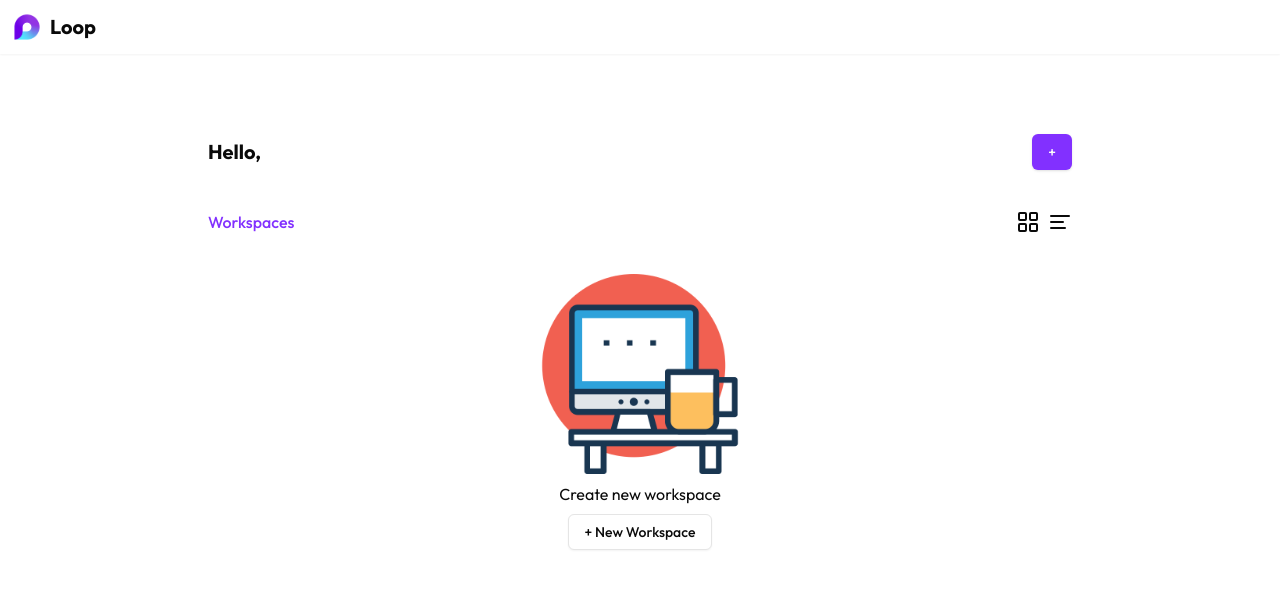
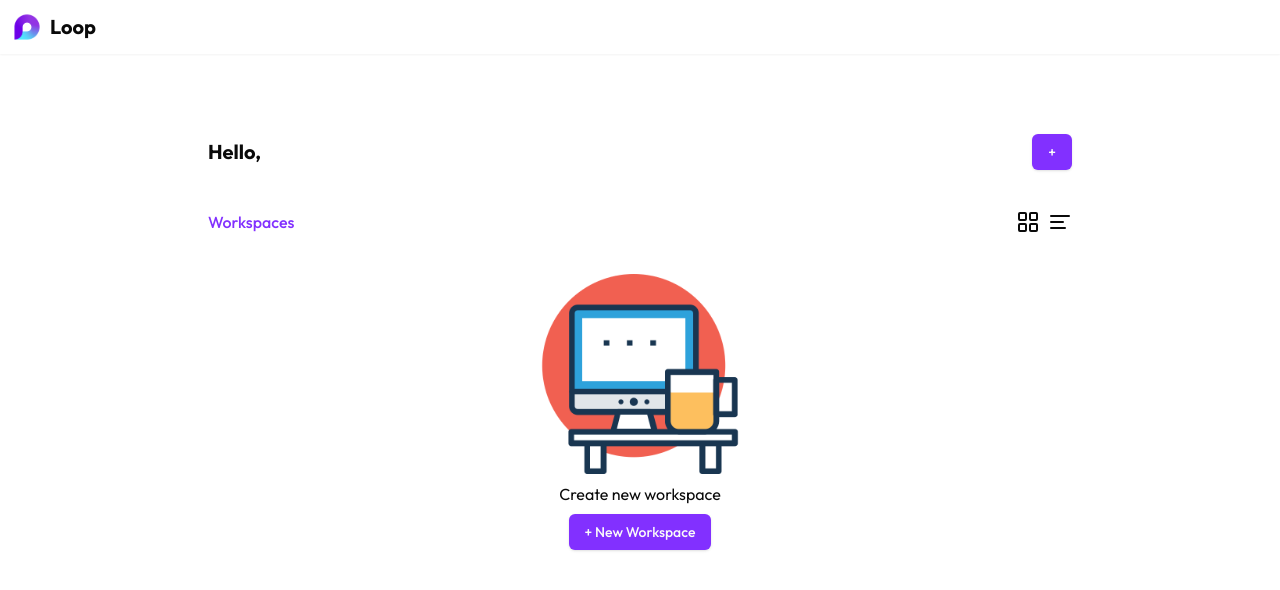
Before and after one commit to Hadi111jafari/Reporting-Platform, a Next.js app: page /dashboard in a window 1280 px wide. Shown: the top 590 px of the page. Built offline with nearby package versions, Linux system fonts and the light colour scheme; no server answers.

Commit message:
refactor: wrap button with Link pointing to new route

```diff
--- a/app/dashboard/_components/WorkspaceList.tsx
+++ b/app/dashboard/_components/WorkspaceList.tsx
@@ -3,6 +3,7 @@ import { Button } from "@/components/ui/button";
 import { useUser } from "@clerk/nextjs";
 import { AlignLeft, LayoutGrid } from "lucide-react";
 import Image from "next/image";
+import Link from "next/link";
 import React, { useState } from "react";
 
 const WorkspaceListComponent = () => {
@@ -13,7 +14,9 @@ const WorkspaceListComponent = () => {
     <div className="my-10 p-10 md:px-24 lg:px-36 xl:px-52">
       <div className="flex justify-between items-center">
         <h2 className="font-bold text-xl">Hello, {user?.fullName} </h2>
-        <Button>+</Button>
+        <Link href={"/workspace/new"}>
+          <Button>+</Button>
+        </Link>
       </div>
 
       <div className="mt-10 flex justify-between">
@@ -37,7 +40,13 @@ const WorkspaceListComponent = () => {
             height={200}
           />
           <h2>Create new workspace</h2>
-          <Button variant={'outline'} className="">+ New Workspace</Button>
+          <Link href={"/workspace/new"}>
+            <Button
+              className=""
+            >
+              + New Workspace
+            </Button>
+          </Link>
         </div>
       )}
     </div>
```
